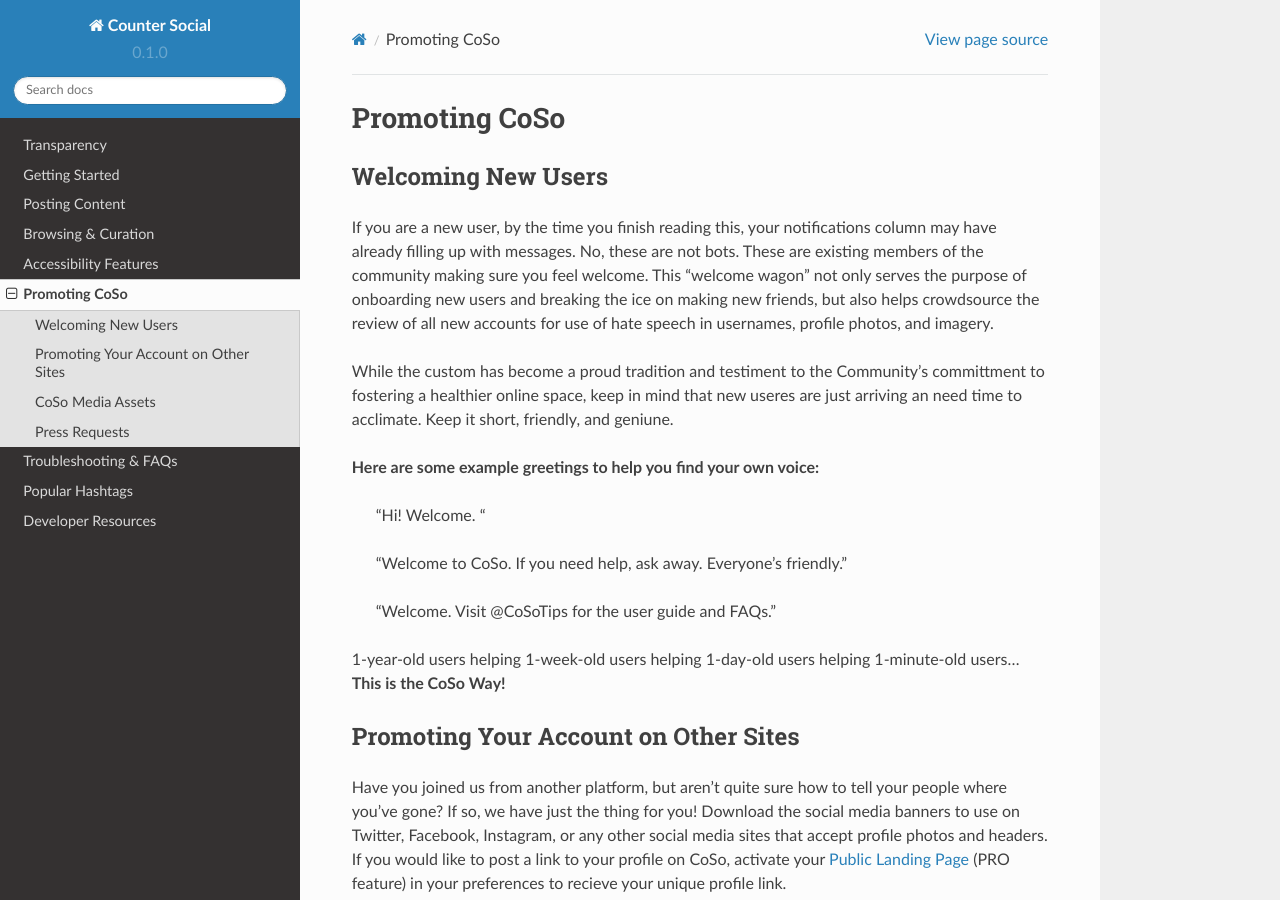
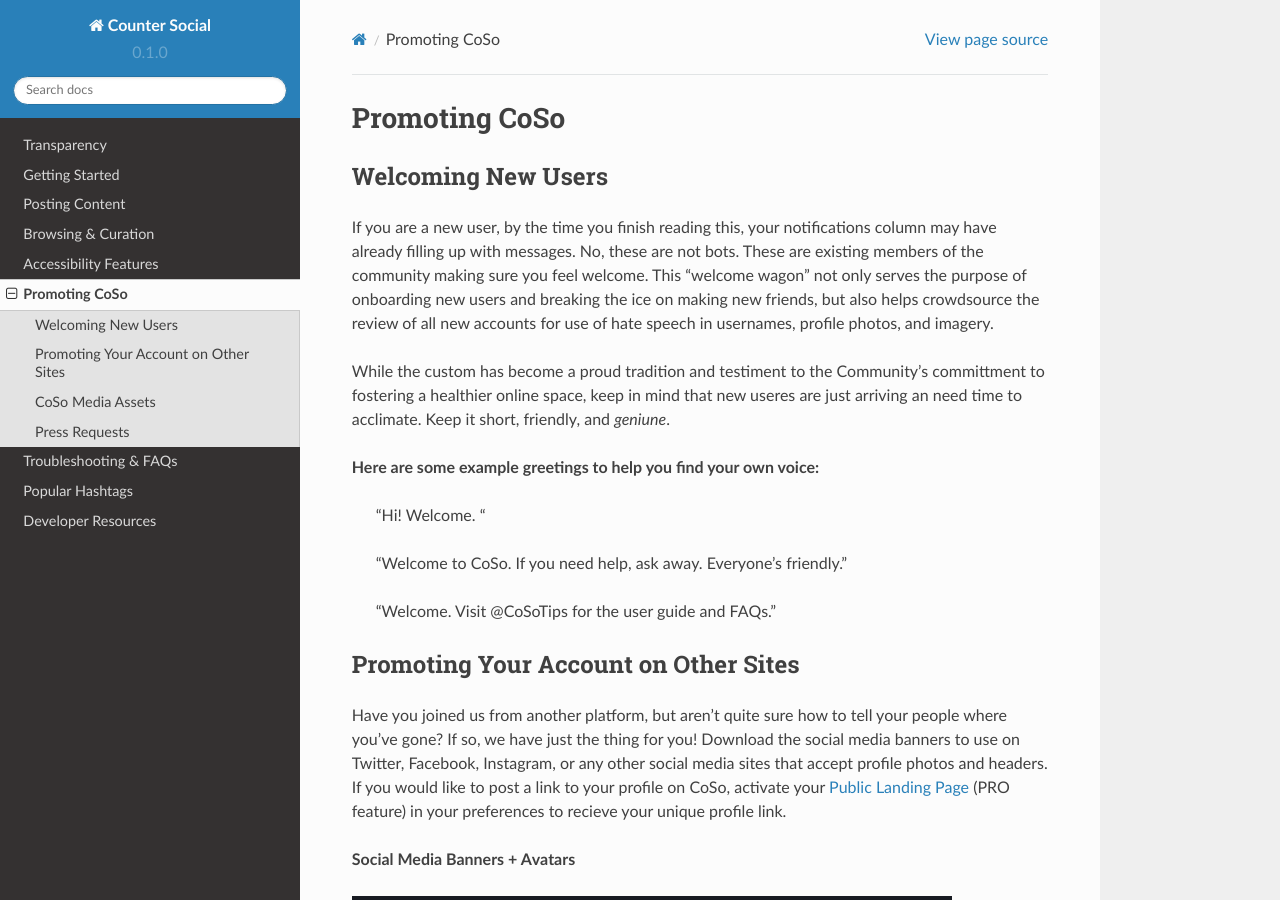
Before and after one commit to itskel/userguide, a Sphinx documentation site: the page built from docs/source/promoting-coso.rst, in a window 1280 px wide and 900 px high. Built offline with Sphinx 7.4.7 and the Read the Docs theme 2.0.0, drawn with Linux system fonts in a browser that asks for light colours; pages that are not in the unit, such as notebooks, are missing from menus.

Commit message:
Update promoting-coso.rst

```diff
--- a/docs/source/promoting-coso.rst
+++ b/docs/source/promoting-coso.rst
@@ -6,7 +6,7 @@
 
 If you are a new user, by the time you finish reading this, your notifications column may have already filling up with messages. No, these are not bots. These are existing members of the community making sure you feel welcome. This "welcome wagon" not only serves the purpose of onboarding new users and breaking the ice on making new friends, but also helps crowdsource the review of all new accounts for use of hate speech in usernames, profile photos, and imagery.
 
-While the custom has become a proud tradition and testiment to the Community's committment to fostering a healthier online space, keep in mind that new useres are just arriving an need time to acclimate. Keep it short, friendly, and geniune.
+While the custom has become a proud tradition and testiment to the Community's committment to fostering a healthier online space, keep in mind that new useres are just arriving an need time to acclimate. Keep it short, friendly, and *geniune*.
 
 **Here are some example greetings to help you find your own voice:**
 
@@ -16,7 +16,7 @@
       |
       | "Welcome. Visit @CoSoTips for the user guide and FAQs."
 
-1-year-old users helping 1-week-old users helping 1-day-old users helping 1-minute-old users... **This is the CoSo Way!**
+
 
 
 Promoting Your Account on Other Sites
```
